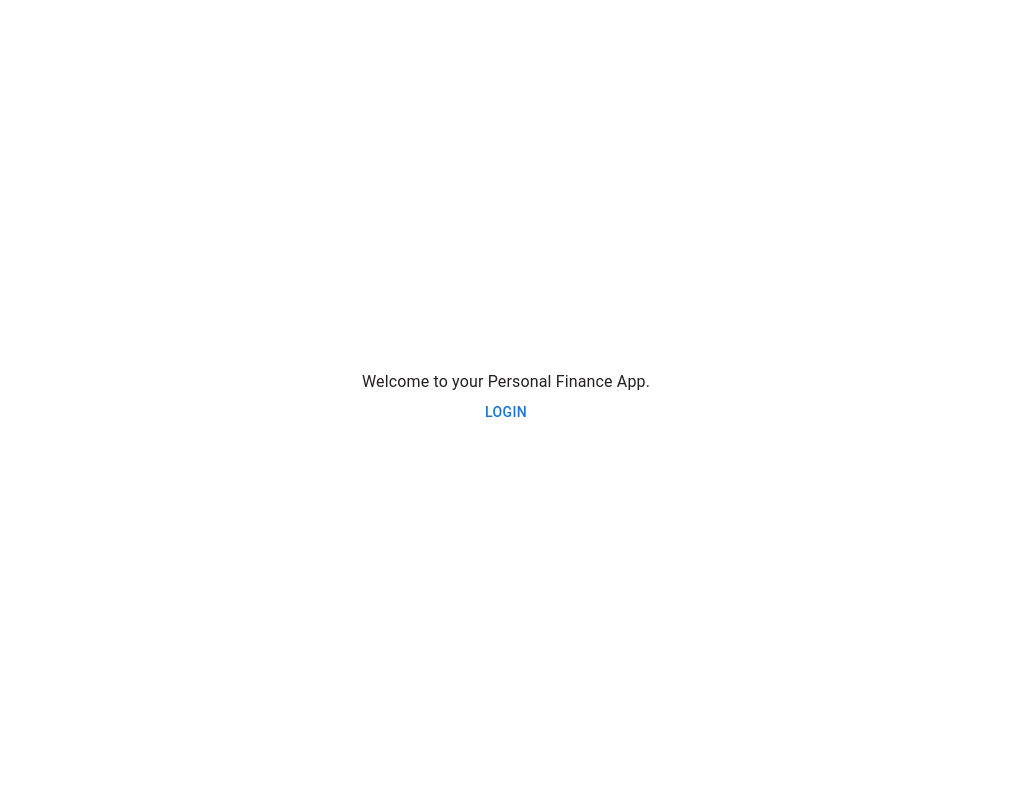
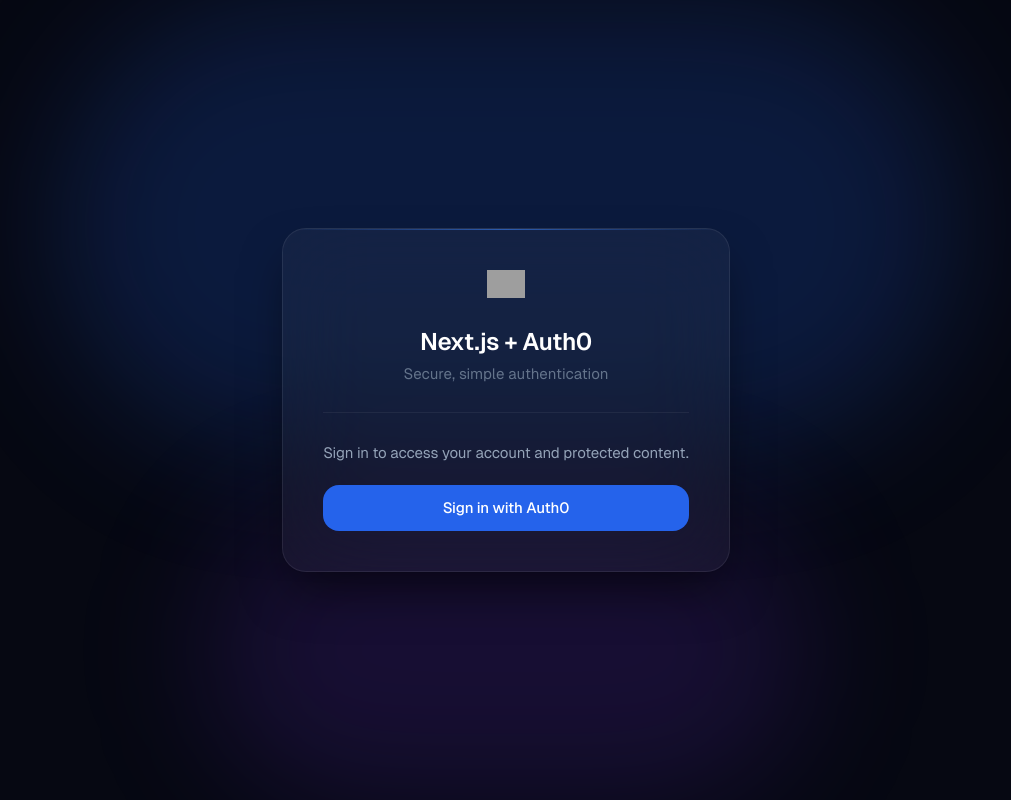
Before and after one commit to dominykasdev/personal_finance_app, a Next.js app: page / in a window 1280 px wide. Shown: the whole page, without its empty margins (134-1145 px from the left). Built offline with nearby package versions, Linux system fonts and the light colour scheme; no server answers; grey boxes are pictures that could not be loaded.

Commit message:
refactor: auth0 fixed, file structure fixed, basic login flow created

```diff
--- a/src/app/(routes)/dashboard/settings/page.tsx
+++ /dev/null
@@ -1,5 +0,0 @@
-import { Container } from "@mui/material";
-
-export default function Settings() {
-  return <Container>This is the settings page</Container>;
-}
--- a/src/app/(routes)/login/page.tsx
+++ b/src/app/(routes)/login/page.tsx
@@ -1,4 +1,3 @@
-"use client";
 import { Button, Container, TextField } from "@mui/material";
 import { useRouter } from "next/navigation";
 import { FormEvent, useEffect, useState } from "react";
@@ -7,13 +6,14 @@
   message: string;
 }
 
-export default function LoginPage({
-  params,
-  searchParams,
-}: {
-  params: { slug: string };
-  searchParams: { [key: string]: string | string[] | undefined };
-}) {
+export default function LoginPage() {
+  //   {
+  //   params,
+  //   searchParams,
+  // }: {
+  //   params: { slug: string };
+  //   searchParams: { [key: string]: string | string[] | undefined };
+  // }
   const router = useRouter();
 
   async function handleLogin(event: FormEvent<HTMLFormElement>) {
--- /dev/null
+++ b/src/app/_components/LoginButton.tsx
@@ -0,0 +1,12 @@
+"use client";
+
+export default function LoginButton() {
+  return (
+    <a
+      href="/auth/login"
+      className="w-full text-center inline-block px-6 py-3 bg-blue-600 hover:bg-blue-500 text-white font-medium rounded-2xl text-[15px] tracking-[-0.01em] transition-all duration-200 hover:shadow-lg hover:shadow-blue-600/30 hover:-translate-y-px active:translate-y-0 focus:outline-none focus:ring-2 focus:ring-blue-500/50"
+    >
+      Sign in with Auth0
+    </a>
+  );
+}
--- /dev/null
+++ b/src/app/_components/LogoutButton.tsx
@@ -0,0 +1,12 @@
+"use client";
+
+export default function LogoutButton() {
+  return (
+    <a
+      href="/auth/logout"
+      className="w-full text-center inline-block px-6 py-3 bg-white/[0.04] hover:bg-red-500/10 text-slate-300 hover:text-red-400 font-medium rounded-2xl text-[15px] tracking-[-0.01em] border border-white/[0.08] hover:border-red-500/20 transition-all duration-200 focus:outline-none"
+    >
+      Sign out
+    </a>
+  );
+}
--- a/src/app/(routes)/dashboard/page.tsx
+++ b/src/app/dashboard/page.tsx
@@ -14,7 +14,7 @@
       <div>
         <img src={user.picture} alt={user.name} />
         <h2>{user.name}</h2>
-        <p>{user.email}</p>
+        <p>{user.email === user.name ? "" : user.email}</p>
 
         <Button type="button" href="/api/auth/logout">
           Logout
--- a/src/app/layout.tsx
+++ b/src/app/layout.tsx
@@ -1,18 +1,18 @@
 import type { Metadata } from "next";
-import { UserProvider } from "@auth0/nextjs-auth0/client";
+import { Auth0Provider } from "@auth0/nextjs-auth0/client";
+import "./globals.css";
 import localFont from "next/font/local";
-import "./globals.css";
 
 const geistSans = localFont({
   src: "./fonts/GeistVF.woff",
   variable: "--font-geist-sans",
   weight: "100 900",
 });
-const geistMono = localFont({
-  src: "./fonts/GeistMonoVF.woff",
-  variable: "--font-geist-mono",
-  weight: "100 900",
-});
+// const geistMono = localFont({
+//   src: "./fonts/GeistMonoVF.woff",
+//   variable: "--font-geist-mono",
+//   weight: "100 900",
+// });
 
 export const metadata: Metadata = {
   title: "Personal Finanace App",
@@ -21,18 +21,14 @@
 
 export default function RootLayout({
   children,
-}: Readonly<{
+}: {
   children: React.ReactNode;
-}>) {
+}) {
   return (
     <html lang="en">
-      <UserProvider>
-        <body
-          className={`${geistSans.variable} ${geistMono.variable} antialiased`}
-        >
-          {children}
-        </body>
-      </UserProvider>
+      <body className={geistSans.className}>
+        <Auth0Provider>{children}</Auth0Provider>
+      </body>
     </html>
   );
 }
--- /dev/null
+++ b/src/app/not-found.tsx
@@ -0,0 +1,12 @@
+import Link from "next/link";
+
+export default function NotFound() {
+  return (
+    <div>
+      <h1>Not found – 404!</h1>
+      <div>
+        <Link href="/">Go back to Home</Link>
+      </div>
+    </div>
+  );
+}
--- a/src/app/page.tsx
+++ b/src/app/page.tsx
@@ -1,86 +1,55 @@
-"use client";
-import { useUser } from "@auth0/nextjs-auth0/client";
-import {
-  Box,
-  Button,
-  CircularProgress,
-  Container,
-  Typography,
-} from "@mui/material";
-import React, { useEffect } from "react";
+import { auth0 } from "@/lib/auth0";
+import LoginButton from "@components/LoginButton";
+import LogoutButton from "@components/LogoutButton";
+import Profile from "@components/Profile";
 
-export default function Home() {
-  const { user, isLoading } = useUser();
-
-  useEffect(() => {
-    if (user) {
-      // TODO:
-      // IF LOGGED IN, CHECK USER_ID IF EXISTS
-      // IF EXISTS, UPDATE LAST_LOGIN, LAST_IP
-      // ELSE REGISTER USER
-      console.log(user);
-
-      fetch("http://localhost:8080/api/user/" + user.sub)
-        .then((response) => response.json())
-        .then((data: unknown) => {
-          console.log(data);
-
-          // const body = {
-          //   email: user.email,
-          //   email_verified: user.email_verified,
-
-          // }
-
-          if (data == "[]") {
-            fetch("http://localhost:8080/api/user/", {
-              method: "POST",
-              body: JSON.stringify(user),
-            });
-          }
-        });
-    }
-  });
+export default async function Home() {
+  const session = await auth0.getSession();
+  const user = session?.user;
 
   return (
-    <main>
-      <Box sx={{ width: "100%", height: "100%", position: "absolute" }}>
-        <Container
-          sx={{
-            width: "100%",
-            height: "100%",
-            display: "flex",
-            flexDirection: "column",
-            alignContent: "center",
-            alignItems: "center",
-            justifyContent: "center",
-          }}
-        >
-          {isLoading ? (
-            <CircularProgress />
-          ) : (
-            <>
-              <Typography align="center">
-                {user ? `Welcome ${user?.name}` : "Welcome"} to your Personal
-                Finance App.
-              </Typography>
+    <main className="min-h-screen bg-[#060812] flex items-center justify-center px-6 py-12 relative overflow-hidden">
+      <div className="absolute top-0 left-1/2 -translate-x-1/2 w-[600px] md:w-[900px] h-[300px] md:h-[450px] bg-blue-600/20 rounded-full blur-3xl pointer-events-none" />
+      <div className="absolute bottom-0 left-1/2 -translate-x-1/2 w-[400px] md:w-[600px] h-[200px] md:h-[300px] bg-violet-600/15 rounded-full blur-3xl pointer-events-none" />
 
-              {user ? (
-                <Button type="button" href="/api/auth/logout">
-                  Logout
-                </Button>
-              ) : (
-                <Button
-                  type="button"
-                  href="/api/auth/login"
-                  data-testid="LoginBtn"
-                >
-                  Login
-                </Button>
-              )}
-            </>
-          )}
-        </Container>
-      </Box>
+      <div className="relative w-full max-w-sm md:max-w-md">
+        <div className="bg-white/[0.04] backdrop-blur-2xl border border-white/[0.08] rounded-3xl shadow-2xl shadow-black/60 overflow-hidden">
+          <div className="h-px bg-gradient-to-r from-transparent via-blue-500/60 to-transparent" />
+
+          <div className="px-8 md:px-10 pt-9 md:pt-10 pb-9 md:pb-10 flex flex-col items-center gap-6 md:gap-7">
+            <img
+              src="https://cdn.auth0.com/quantum-assets/dist/latest/logos/auth0/auth0-lockup-en-ondark.png"
+              alt="Auth0"
+              className="h-6 md:h-7"
+            />
+
+            <div className="text-center">
+              <h1 className="text-xl md:text-2xl font-semibold text-white tracking-[-0.02em]">
+                Next.js + Auth0
+              </h1>
+              <p className="text-slate-500 text-sm md:text-[15px] mt-1.5">
+                Secure, simple authentication
+              </p>
+            </div>
+
+            <div className="w-full h-px bg-white/[0.06]" />
+
+            {user ? (
+              <div className="flex flex-col items-center gap-4 w-full">
+                <Profile />
+                <LogoutButton />
+              </div>
+            ) : (
+              <div className="flex flex-col items-center gap-5 w-full">
+                <p className="text-slate-400 text-sm md:text-[15px] text-center leading-relaxed tracking-[-0.01em]">
+                  Sign in to access your account and protected content.
+                </p>
+                <LoginButton />
+              </div>
+            )}
+          </div>
+        </div>
+      </div>
     </main>
   );
 }
--- /dev/null
+++ b/src/lib/auth0.ts
@@ -0,0 +1,3 @@
+import { Auth0Client } from "@auth0/nextjs-auth0/server";
+
+export const auth0 = new Auth0Client();
```
Also changed, not shown: src/app/_components/Profile.tsx (added, +49 -0 lines), src/proxy.ts (added, +17 -0 lines).
